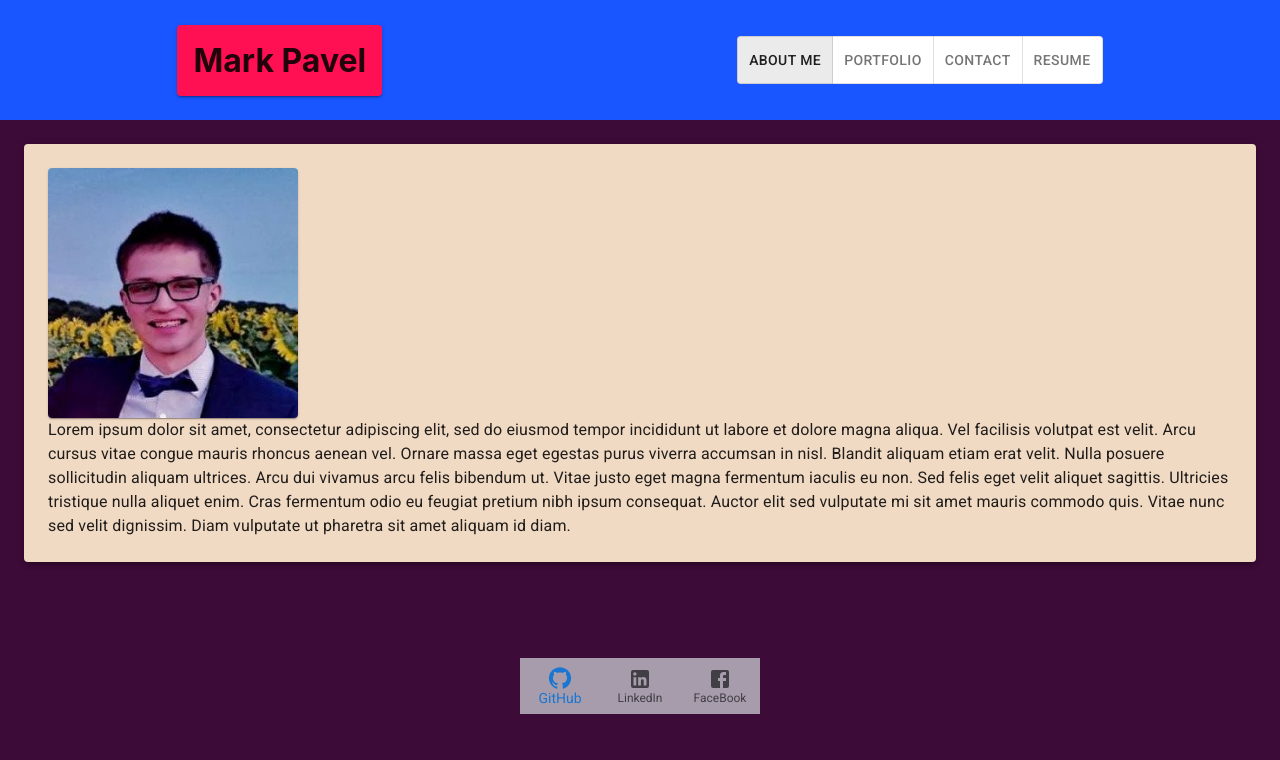
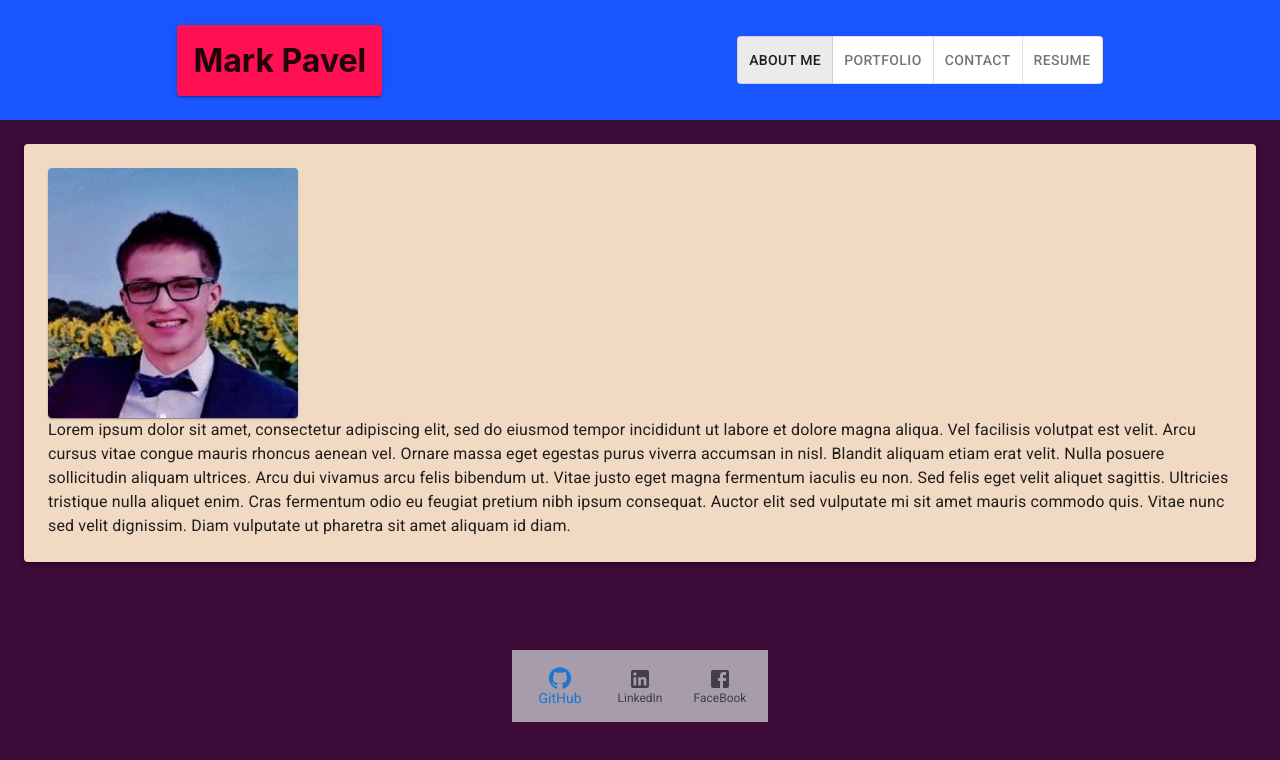
Before and after one commit to ProgrammingAStorm/react-portfolio, a React (Create React App) app: page / in a window 1280 px wide. Shown: the top 760 px of the page. Built offline with nearby package versions, Linux system fonts and the light colour scheme.

Commit message:
Fixed Footer Padding

```diff
--- a/src/components/Footer/index.js
+++ b/src/components/Footer/index.js
@@ -23,7 +23,10 @@ export default function Footer() {
                 onChange={(event, newValue) => {
                     setValue(newValue);
                 }}
-                sx={{ backgroundColor: '#A69CAC' }}
+                sx={[
+                    { backgroundColor: '#A69CAC' },
+                    { padding: '0.5rem' }
+                ]}
             >
                 <BottomNavigationAction href='https://github.com/ProgrammingAStorm' target='_blank' component='a' label='GitHub' icon={<GitHubIcon />} />
                 <BottomNavigationAction href='https://www.linkedin.com/in/mark-pavel-744297202/' target='_blank' component='a' label='LinkedIn' icon={<LinkedInIcon />} />
```
